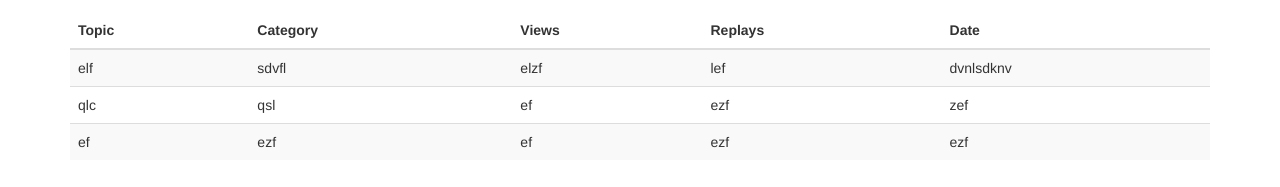
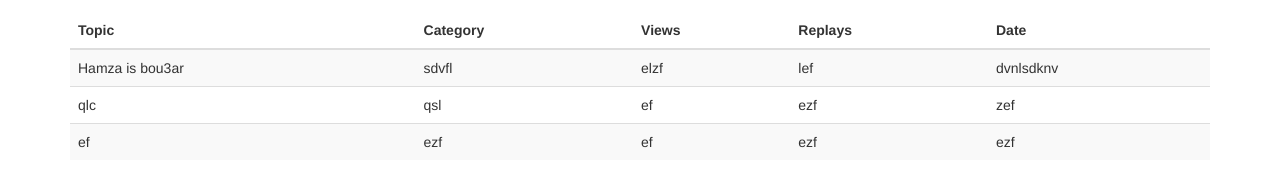
Before and after one commit to unik-experience/hamza, a plain HTML site: page index.html in a window 1280 px wide. Shown: the part 179-366 px from the top of the page. Drawn offline with Linux system fonts and the light colour scheme.

Commit message:
Update index.html

```diff
--- a/index.html
+++ b/index.html
@@ -41,7 +41,7 @@
 </thead>
   <tbody>
     <tr>
-    <td>elf</td>
+    <td>Hamza is bou3ar</td>
       <td>sdvfl</td>
       <td>elzf</td>
       <td>lef</td>
```
